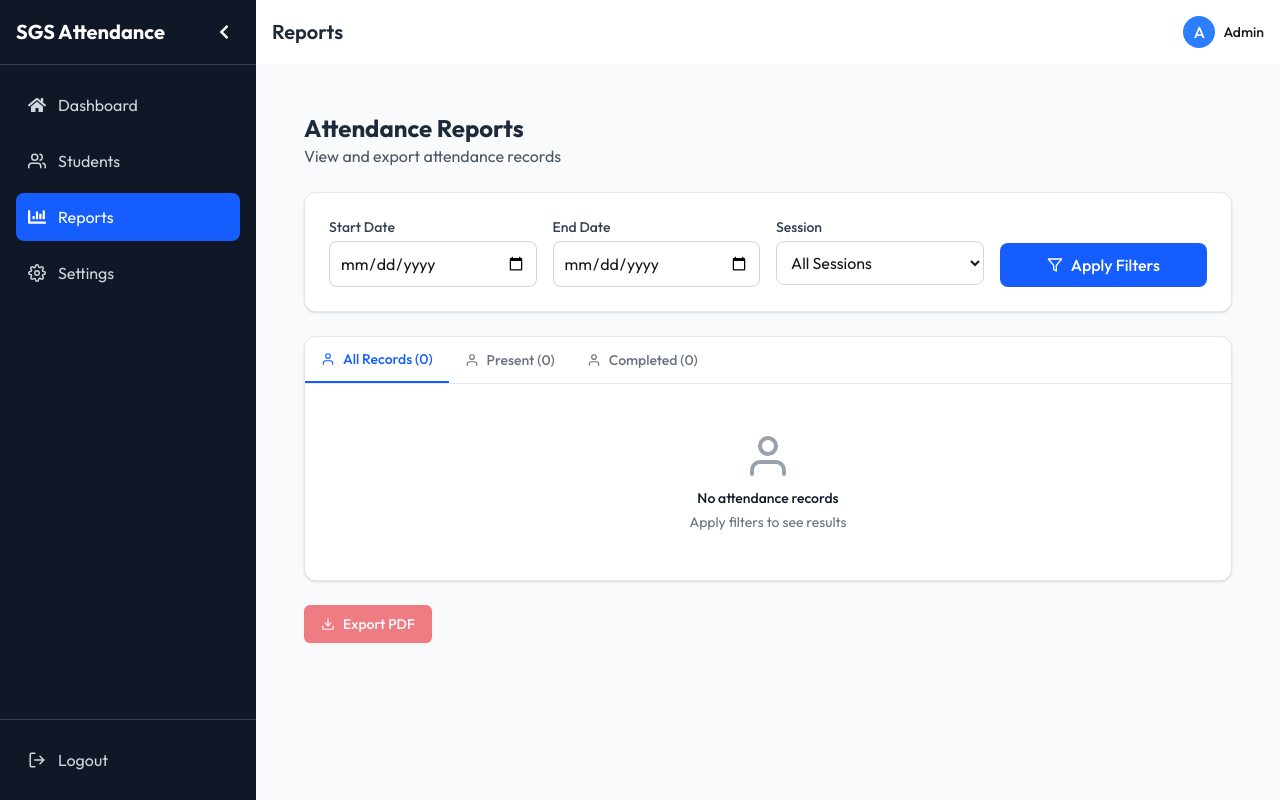
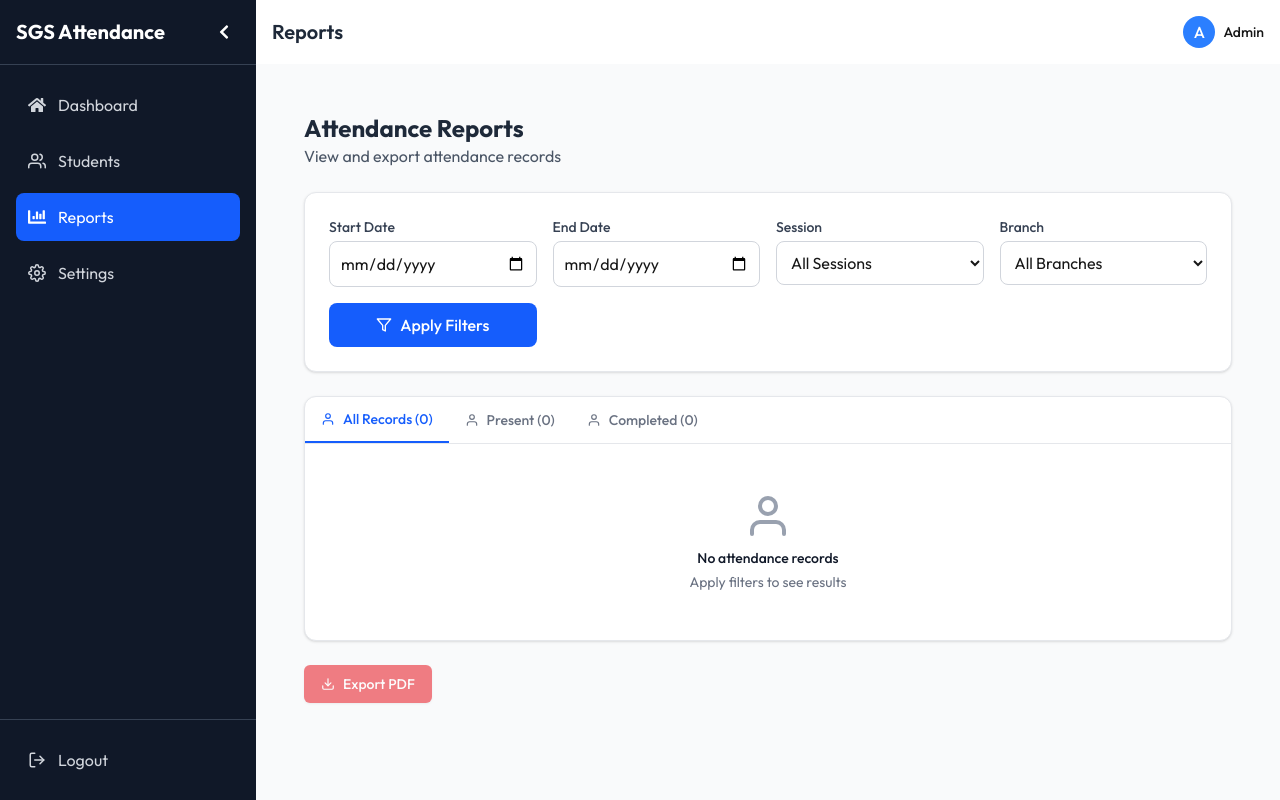
Before and after one commit to alikamatu/skc-attendance, a Next.js app in the folder frontend/: page /dashboard/reports in a window 1280 px wide. Built offline with nearby package versions, Linux system fonts and the light colour scheme.

Commit message:
pdf with filter

```diff
--- a/frontend/app/dashboard/reports/page.tsx
+++ b/frontend/app/dashboard/reports/page.tsx
@@ -12,6 +12,7 @@ interface Attendance {
   signed_out_at: string | null;
   status: string;
   session: string;
+  branch: string;
 }
 
 export default function AttendanceReports() {
@@ -21,6 +22,7 @@ export default function AttendanceReports() {
   const [error, setError] = useState("");
   const [session, setSession] = useState("");
   const [isLoading, setIsLoading] = useState(false);
+    const [branch, setBranch] = useState("");
   const [activeTab, setActiveTab] = useState("all");
   const [dateFormat, setDateFormat] = useState("DD MMM YYYY");
 
@@ -34,8 +36,9 @@ export default function AttendanceReports() {
     setIsLoading(true);
     setError("");
 
-    let url = `https://skc-attendance-46dh.vercel.app/api/attendance/?start=${startDate}&end=${endDate}`;
+    let url = `http://localhost:1000/api/attendance/?start=${startDate}&end=${endDate}`;
     if (session) url += `&session=${session}`;
+    if (branch) url += `&branch=${branch}`; // Add branch to the query
 
     try {
       const res = await fetch(url);
@@ -45,7 +48,6 @@ export default function AttendanceReports() {
     } catch (err) {
       setError(err instanceof Error ? err.message : "Failed to fetch attendance");
       console.error("Fetch error:", err);
-      setDateFormat("");
     } finally {
       setIsLoading(false);
     }
@@ -58,8 +60,10 @@ export default function AttendanceReports() {
       return;
     }
 
-    let url = `https://skc-attendance-46dh.vercel.app/api/attendance/export/${type}?start=${startDate}&end=${endDate}`;
+    let url = `http://localhost:1000/api/attendance/export/${type}?start=${startDate}&end=${endDate}`;
+    // let url = `https://skc-attendance-46dh.vercel.app/api/attendance/export/${type}?start=${startDate}&end=${endDate}`;
     if (session) url += `&session=${session}`;
+    if (branch) url += `&branch=${branch}`;
     if (type === "pdf") url += `&format=${dateFormat}`;
 
     try {
@@ -160,6 +164,19 @@ export default function AttendanceReports() {
               </select>
             </div>
 
+            <div>
+              <label className="block text-sm font-medium text-gray-700 mb-1">Branch</label>
+              <select
+                className="w-full p-2.5 border border-gray-300 rounded-lg focus:ring-2 focus:ring-blue-500 focus:border-transparent"
+                value={branch}
+                onChange={(e) => setBranch(e.target.value)}
+              >
+                <option value="">All Branches</option>
+                <option value="Tema">Tema</option>
+                <option value="Mataheko">Mataheko</option>
+              </select>
+            </div>
+
             <div className="flex items-end">
               <button
                 onClick={fetchAttendance}
@@ -228,6 +245,7 @@ export default function AttendanceReports() {
                     <th scope="col" className="px-6 py-3 text-left text-xs font-medium text-gray-500 uppercase tracking-wider">Student</th>
                     <th scope="col" className="px-6 py-3 text-left text-xs font-medium text-gray-500 uppercase tracking-wider">Date</th>
                     <th scope="col" className="px-6 py-3 text-left text-xs font-medium text-gray-500 uppercase tracking-wider">Session</th>
+                    <th scope="col" className="px-6 py-3 text-left text-xs font-medium text-gray-500 uppercase tracking-wider">Branch</th>
                     <th scope="col" className="px-6 py-3 text-left text-xs font-medium text-gray-500 uppercase tracking-wider">Sign In</th>
                     <th scope="col" className="px-6 py-3 text-left text-xs font-medium text-gray-500 uppercase tracking-wider">Sign Out</th>
                     <th scope="col" className="px-6 py-3 text-left text-xs font-medium text-gray-500 uppercase tracking-wider">Status</th>
@@ -239,6 +257,7 @@ export default function AttendanceReports() {
                       <td className="px-6 py-4 whitespace-nowrap text-sm font-medium text-gray-900">{record.student_name}</td>
                       <td className="px-6 py-4 whitespace-nowrap text-sm text-gray-500">{formatDate(record.date)}</td>
                       <td className="px-6 py-4 whitespace-nowrap text-sm text-gray-500 capitalize">{record.session}</td>
+                      <td className="px-6 py-4 whitespace-nowrap text-sm text-gray-500 capitalize">{record.branch}</td>
                       <td className="px-6 py-4 whitespace-nowrap text-sm text-gray-500">{formatTime(record.signed_in_at)}</td>
                       <td className="px-6 py-4 whitespace-nowrap text-sm text-gray-500">{formatTime(record.signed_out_at)}</td>
                       <td className="px-6 py-4 whitespace-nowrap">
```
Also changed, not shown: 1 other file (tests, documents, lock files or other folders).
